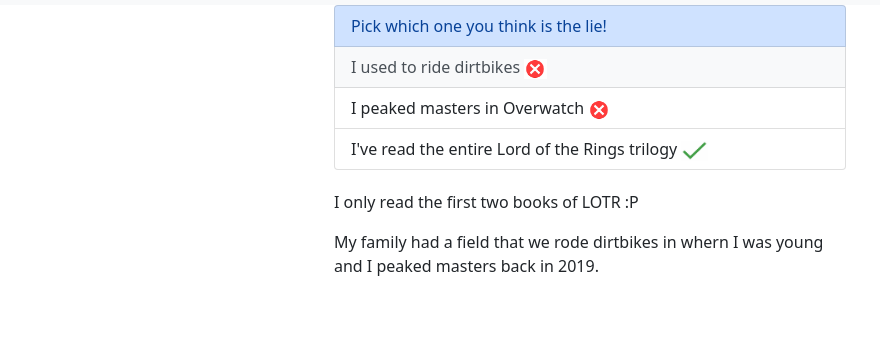
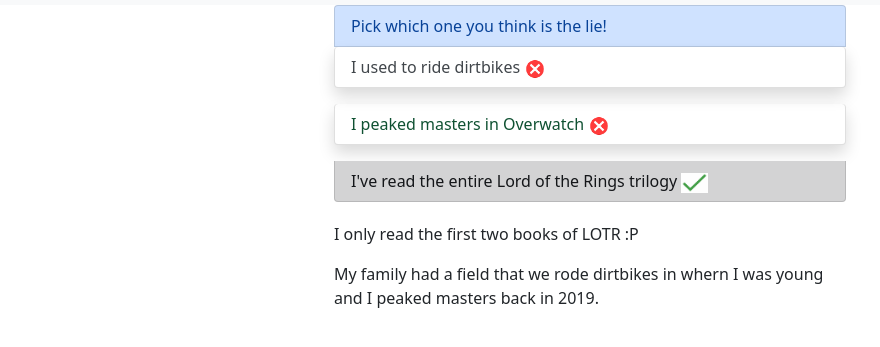
Before and after one commit to ThomMcCoppin/BIT440-week-2, a plain HTML site: page week2-truths/index.html in a window 1280 px wide. Both pictures are taken after a click on the button "I used to ride dirtbikes". Shown: the part 45-392 px from the top of the page, without its empty margins (50-930 px from the left). Drawn offline with nearby package versions, Linux system fonts and the light colour scheme.

Commit message:
Update index.html
didn't realize more specific instructions were on github, so I have some extra content. Adding missed directions here :P

```diff
--- a/week2-truths/index.html
+++ b/week2-truths/index.html
@@ -20,9 +20,9 @@
     <!--List of options-->
     <div class="list-group mx-auto" style="width: 40%;">
         <li class="list-group-item list-group-item-primary">Pick which one you think is the lie!</li>
-        <button type="button" class="list-group-item list-group-item-action">I used to ride dirtbikes <img src="wrong.png" alt="A red X" style="height: 20px; display:none;"></button>
-        <button type="button" class="list-group-item list-group-item-action">I peaked masters in Overwatch <img src="wrong.png" alt="A red X" style="height: 20px; display:none;"></button>
-        <button type="button" class="list-group-item list-group-item-action">I've read the entire Lord of the Rings trilogy <img src="correct.jpg" alt="A green check" style="height: 20px; display:none;"></button>
+        <button type="button" class="list-group-item list-group-item-action list-group-item-secondary">I used to ride dirtbikes <img src="wrong.png" alt="A red X" style="height: 20px; display:none;"></button>
+        <button type="button" class="list-group-item list-group-item-action list-group-item-success">I peaked masters in Overwatch <img src="wrong.png" alt="A red X" style="height: 20px; display:none;"></button>
+        <button type="button" class="list-group-item list-group-item-action list-group-item-info">I've read the entire Lord of the Rings trilogy <img src="correct.jpg" alt="A green check" style="height: 20px; display:none;"></button>
       </div>
     <div class="explained mx-auto" id="explained" style="width: 40%; margin-top:20px; display: none;">
         <p>I only read the first two books of LOTR :P</p>
@@ -38,6 +38,9 @@
                         y[j].style.display = "inline";
                     }
                     document.getElementById('explained').style.display = "block";
+                    x[0].className += " shadow mb-3 bg-body rounded";
+                    x[1].className += " shadow mb-3 bg-body rounded";
+                    x[2].className += " list-group-item-dark";
             });
 
         }
```
